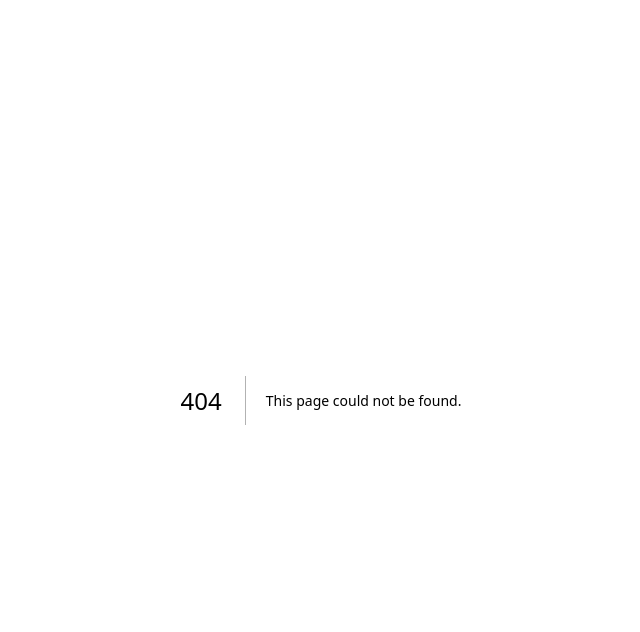
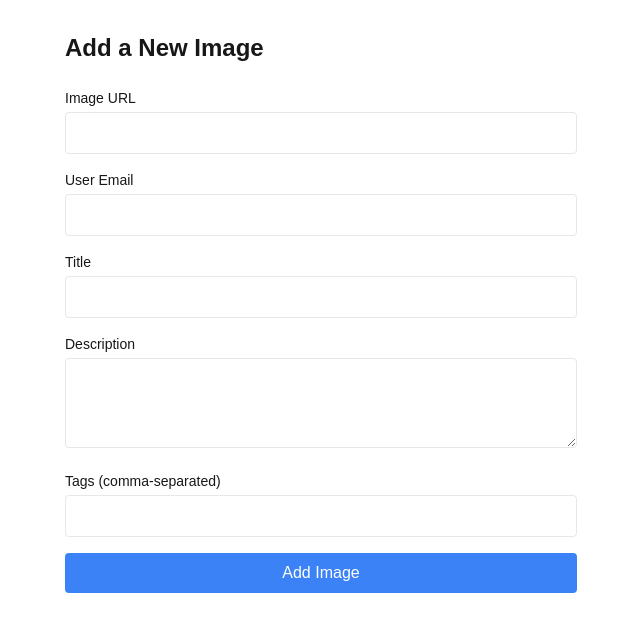
Before and after one commit to Alluxu/Picture-Sharing-Online, a Next.js app in the folder my-image-sharing-app/: page /add-image in a window 1280 px wide. Before the commit this address had no page. Shown: the top 632 px of the page, without its empty margins (319-959 px from the left). Built offline with nearby package versions, Linux system fonts and the light colour scheme.

Commit message:
add image, main page show images

```diff
--- /dev/null
+++ b/my-image-sharing-app/src/app/add-image/page.tsx
@@ -0,0 +1,118 @@
+"use client";
+
+import React, { useState } from 'react';
+import { useRouter } from 'next/navigation';
+
+const AddImagePage: React.FC = () => {
+  const router = useRouter();
+  const [formData, setFormData] = useState({
+    picture: '',
+    user: '',
+    title: '',
+    description: '',
+    tags: '',
+  });
+  const [error, setError] = useState<string | null>(null);
+
+  const handleInputChange = (e: React.ChangeEvent<HTMLInputElement | HTMLTextAreaElement>) => {
+    const { name, value } = e.target;
+    setFormData((prev) => ({ ...prev, [name]: value }));
+  };
+
+  const handleSubmit = async (e: React.FormEvent) => {
+    e.preventDefault();
+    setError(null);
+
+    // Prepare data for submission
+    const data = {
+      ...formData,
+      tags: formData.tags.split(',').map((tag) => tag.trim()), // Convert tags to array
+    };
+
+    try {
+      const response = await fetch('/api/images/add', {
+        method: 'POST',
+        headers: { 'Content-Type': 'application/json' },
+        body: JSON.stringify(data),
+      });
+
+      if (!response.ok) {
+        throw new Error('Failed to add image');
+      }
+
+      // On success, redirect to home or another page
+      router.push('/');
+    } catch (err) {
+      console.error('Error adding image:', err);
+      setError('Failed to add image. Please try again.');
+    }
+  };
+
+  return (
+    <div className="max-w-lg mx-auto py-8">
+      <h1 className="text-2xl font-bold mb-6">Add a New Image</h1>
+      <form onSubmit={handleSubmit} className="space-y-4">
+        <div>
+          <label className="block text-sm font-medium mb-1">Image URL</label>
+          <input
+            type="text"
+            name="picture"
+            value={formData.picture}
+            onChange={handleInputChange}
+            className="w-full px-3 py-2 border rounded"
+            required
+          />
+        </div>
+        <div>
+          <label className="block text-sm font-medium mb-1">User Email</label>
+          <input
+            type="email"
+            name="user"
+            value={formData.user}
+            onChange={handleInputChange}
+            className="w-full px-3 py-2 border rounded"
+            required
+          />
+        </div>
+        <div>
+          <label className="block text-sm font-medium mb-1">Title</label>
+          <input
+            type="text"
+            name="title"
+            value={formData.title}
+            onChange={handleInputChange}
+            className="w-full px-3 py-2 border rounded"
+            required
+          />
+        </div>
+        <div>
+          <label className="block text-sm font-medium mb-1">Description</label>
+          <textarea
+            name="description"
+            value={formData.description}
+            onChange={handleInputChange}
+            className="w-full px-3 py-2 border rounded"
+            rows={3}
+            required
+          />
+        </div>
+        <div>
+          <label className="block text-sm font-medium mb-1">Tags (comma-separated)</label>
+          <input
+            type="text"
+            name="tags"
+            value={formData.tags}
+            onChange={handleInputChange}
+            className="w-full px-3 py-2 border rounded"
+          />
+        </div>
+        {error && <p className="text-red-500">{error}</p>}
+        <button type="submit" className="w-full bg-blue-500 text-white py-2 rounded">
+          Add Image
+        </button>
+      </form>
+    </div>
+  );
+};
+
+export default AddImagePage;
--- /dev/null
+++ b/my-image-sharing-app/src/app/api/images/add/route.ts
@@ -0,0 +1,36 @@
+
+import { NextResponse } from 'next/server';
+import dbConnect from '@/lib/db';
+import ImageModel from '@/models/Image';
+
+export async function POST(request: Request) {
+  await dbConnect(); // Ensure the database connection is established
+
+  try {
+    const data = await request.json(); // Parse the JSON body
+
+    const { picture, user, title, description, tags } = data;
+
+    // Ensure all required fields are provided
+    if (!picture || !user || !title || !description) {
+      return NextResponse.json({ message: 'Missing required fields' }, { status: 400 });
+    }
+
+    // Create a new image document using the Image model
+    const newImage = new ImageModel({
+      picture,
+      user,
+      title,
+      description,
+      tags,
+      createdDate: new Date(),
+    });
+
+    await newImage.save(); // Save the new image to the database
+
+    return NextResponse.json({ message: 'Image added successfully', image: newImage });
+  } catch (error: any) {
+    console.error('Error adding image:', error.message || error); // Log the error message for debugging
+    return NextResponse.json({ message: `Error adding image: ${error.message}` }, { status: 500 });
+  }
+}
--- /dev/null
+++ b/my-image-sharing-app/src/app/api/images/route.ts
@@ -0,0 +1,16 @@
+
+import { NextResponse } from 'next/server';
+import dbConnect from '@/lib/db';
+import ImageModel from '@/models/Image';
+
+export async function GET() {
+  await dbConnect();
+
+  try {
+    const images = await ImageModel.find({});
+    return NextResponse.json(images);
+  } catch (error) {
+    console.error('Error fetching images:', error);
+    return NextResponse.json({ message: 'Error fetching images' }, { status: 500 });
+  }
+}
--- a/my-image-sharing-app/src/app/page.tsx
+++ b/my-image-sharing-app/src/app/page.tsx
@@ -1,101 +1,82 @@
-import Image from "next/image";
+"use client";
 
-export default function Home() {
+import React, { useEffect, useState } from 'react';
+import ImageCard from '@/components/ImageCard'; // Assuming you have a component to display each image
+
+interface Image {
+  _id: string; // Note: MongoDB uses _id by default
+  title: string;
+  author: string;
+  imageUrl: string;
+}
+
+const HomePage: React.FC = () => {
+  const [images, setImages] = useState<Image[]>([]);
+  const [currentPage, setCurrentPage] = useState(1);
+  const [error, setError] = useState<string | null>(null); // State to handle errors
+  const imagesPerPage = 20;
+
+  useEffect(() => {
+    async function fetchImages() {
+      try {
+        const res = await fetch('/api/images'); // Fetch from your API route
+
+        if (!res.ok) {
+          throw new Error('Failed to fetch images');
+        }
+
+        const data = await res.json();
+        setImages(data);
+      } catch (err) {
+        console.error('Error fetching images:', err);
+        setError('Failed to load images. Please try again later.');
+      }
+    }
+
+    fetchImages();
+  }, []);
+
+  const indexOfLastImage = currentPage * imagesPerPage;
+  const indexOfFirstImage = indexOfLastImage - imagesPerPage;
+  const currentImages = images.slice(indexOfFirstImage, indexOfLastImage);
+
+  const handleNextPage = () => setCurrentPage((prev) => prev + 1);
+  const handlePreviousPage = () => setCurrentPage((prev) => Math.max(prev - 1, 1));
+
   return (
-    <div className="grid grid-rows-[20px_1fr_20px] items-center justify-items-center min-h-screen p-8 pb-20 gap-16 sm:p-20 font-[family-name:var(--font-geist-sans)]">
-      <main className="flex flex-col gap-8 row-start-2 items-center sm:items-start">
-        <Image
-          className="dark:invert"
-          src="https://nextjs.org/icons/next.svg"
-          alt="Next.js logo"
-          width={180}
-          height={38}
-          priority
-        />
-        <ol className="list-inside list-decimal text-sm text-center sm:text-left font-[family-name:var(--font-geist-mono)]">
-          <li className="mb-2">
-            Get started by editing{" "}
-            <code className="bg-black/[.05] dark:bg-white/[.06] px-1 py-0.5 rounded font-semibold">
-              src/app/page.tsx
-            </code>
-            .
-          </li>
-          <li>Save and see your changes instantly.</li>
-        </ol>
+    <main className="max-w-7xl mx-auto px-4 py-8">
+      <h1 className="text-3xl font-bold mb-8">Image Gallery</h1>
+      <a href="/add-image" className="bg-blue-500 text-white py-2 px-4 rounded mb-4 inline-block">
+        Add New Image
+      </a>
+      {error ? (
+        <p className="text-red-500">{error}</p>
+      ) : (
+        <div className="grid grid-cols-1 sm:grid-cols-2 md:grid-cols-3 lg:grid-cols-4 gap-6">
+          {currentImages.map((image) => (
+            <ImageCard
+              key={image._id}
+              title={image.title}
+              author={image.author}
+              imageUrl={image.imageUrl}
+            />
+          ))}
+        </div>
+      )}
+      <div className="flex justify-between mt-8">
+        <button onClick={handlePreviousPage} disabled={currentPage === 1} className="btn">
+          Previous
+        </button>
+        <button
+          onClick={handleNextPage}
+          disabled={indexOfLastImage >= images.length}
+          className="btn"
+        >
+          Next
+        </button>
+      </div>
+    </main>
+  );
+};
 
-        <div className="flex gap-4 items-center flex-col sm:flex-row">
-          <a
-            className="rounded-full border border-solid border-transparent transition-colors flex items-center justify-center bg-foreground text-background gap-2 hover:bg-[#383838] dark:hover:bg-[#ccc] text-sm sm:text-base h-10 sm:h-12 px-4 sm:px-5"
-            href="https://vercel.com/new?utm_source=create-next-app&utm_medium=appdir-template-tw&utm_campaign=create-next-app"
-            target="_blank"
-            rel="noopener noreferrer"
-          >
-            <Image
-              className="dark:invert"
-              src="https://nextjs.org/icons/vercel.svg"
-              alt="Vercel logomark"
-              width={20}
-              height={20}
-            />
-            Deploy now
-          </a>
-          <a
-            className="rounded-full border border-solid border-black/[.08] dark:border-white/[.145] transition-colors flex items-center justify-center hover:bg-[#f2f2f2] dark:hover:bg-[#1a1a1a] hover:border-transparent text-sm sm:text-base h-10 sm:h-12 px-4 sm:px-5 sm:min-w-44"
-            href="https://nextjs.org/docs?utm_source=create-next-app&utm_medium=appdir-template-tw&utm_campaign=create-next-app"
-            target="_blank"
-            rel="noopener noreferrer"
-          >
-            Read our docs
-          </a>
-        </div>
-      </main>
-      <footer className="row-start-3 flex gap-6 flex-wrap items-center justify-center">
-        <a
-          className="flex items-center gap-2 hover:underline hover:underline-offset-4"
-          href="https://nextjs.org/learn?utm_source=create-next-app&utm_medium=appdir-template-tw&utm_campaign=create-next-app"
-          target="_blank"
-          rel="noopener noreferrer"
-        >
-          <Image
-            aria-hidden
-            src="https://nextjs.org/icons/file.svg"
-            alt="File icon"
-            width={16}
-            height={16}
-          />
-          Learn
-        </a>
-        <a
-          className="flex items-center gap-2 hover:underline hover:underline-offset-4"
-          href="https://vercel.com/templates?framework=next.js&utm_source=create-next-app&utm_medium=appdir-template-tw&utm_campaign=create-next-app"
-          target="_blank"
-          rel="noopener noreferrer"
-        >
-          <Image
-            aria-hidden
-            src="https://nextjs.org/icons/window.svg"
-            alt="Window icon"
-            width={16}
-            height={16}
-          />
-          Examples
-        </a>
-        <a
-          className="flex items-center gap-2 hover:underline hover:underline-offset-4"
-          href="https://nextjs.org?utm_source=create-next-app&utm_medium=appdir-template-tw&utm_campaign=create-next-app"
-          target="_blank"
-          rel="noopener noreferrer"
-        >
-          <Image
-            aria-hidden
-            src="https://nextjs.org/icons/globe.svg"
-            alt="Globe icon"
-            width={16}
-            height={16}
-          />
-          Go to nextjs.org →
-        </a>
-      </footer>
-    </div>
-  );
-}
+export default HomePage;
--- /dev/null
+++ b/my-image-sharing-app/src/components/ImageCard.tsx
@@ -0,0 +1,21 @@
+import React from 'react';
+
+interface ImageCardProps {
+  title: string;
+  author: string;
+  imageUrl: string;
+}
+
+const ImageCard: React.FC<ImageCardProps> = ({ title, author, imageUrl }) => {
+  return (
+    <div className="border rounded-lg shadow-md overflow-hidden">
+      <img src={imageUrl} alt={title} className="w-full h-48 object-cover" />
+      <div className="p-4">
+        <h2 className="text-lg font-semibold">{title}</h2>
+        <p className="text-gray-500">by {author}</p>
+      </div>
+    </div>
+  );
+};
+
+export default ImageCard;
--- /dev/null
+++ b/my-image-sharing-app/src/lib/db.ts
@@ -0,0 +1,35 @@
+
+
+import mongoose from 'mongoose';
+
+const MONGODB_URI = process.env.MONGODB_URI as string;
+
+if (!MONGODB_URI) {
+  throw new Error('Please define the MONGODB_URI environment variable in the .env file.');
+}
+
+let cached = (global as any).mongoose;
+
+if (!cached) {
+  cached = (global as any).mongoose = { conn: null, promise: null };
+}
+
+async function dbConnect() {
+  if (cached.conn) {
+    return cached.conn;
+  }
+
+  if (!cached.promise) {
+    const opts = {
+      bufferCommands: false,
+    };
+
+    cached.promise = mongoose.connect(MONGODB_URI, opts).then((mongoose) => {
+      return mongoose;
+    });
+  }
+  cached.conn = await cached.promise;
+  return cached.conn;
+}
+
+export default dbConnect;
--- /dev/null
+++ b/my-image-sharing-app/src/models/Image.ts
@@ -0,0 +1,26 @@
+import mongoose, { Document, Schema, Model } from 'mongoose';
+
+// Define the interface for the Image document
+export interface IImage extends Document {
+  picture: string;
+  user: string; // Email
+  createdDate: Date;
+  title: string;
+  description: string;
+  tags: string[];
+}
+
+// Define the schema for the Image model
+const ImageSchema: Schema<IImage> = new Schema({
+  picture: { type: String, required: true },
+  user: { type: String, required: true },
+  createdDate: { type: Date, default: Date.now },
+  title: { type: String, required: true },
+  description: { type: String, required: true },
+  tags: { type: [String], default: [] },
+});
+
+// Create the Image model
+const ImageModel: Model<IImage> = mongoose.models.Image || mongoose.model<IImage>('Image', ImageSchema);
+
+export default ImageModel;
```
Also changed, not shown: my-image-sharing-app/package.json (+6 -5 lines), 1 other file (tests, documents, lock files or other folders).
